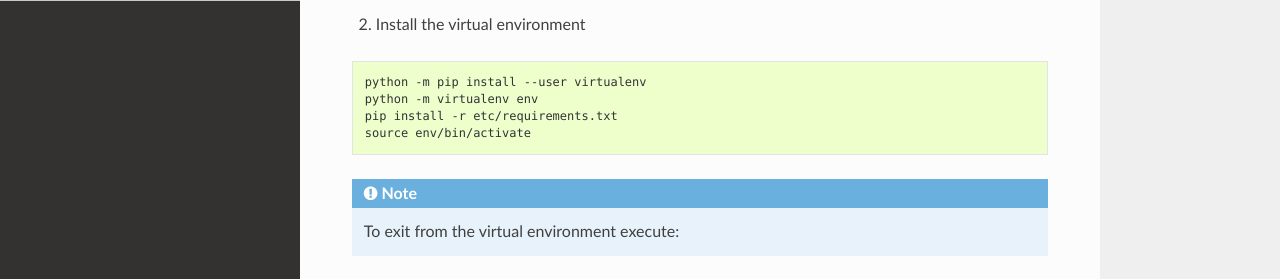
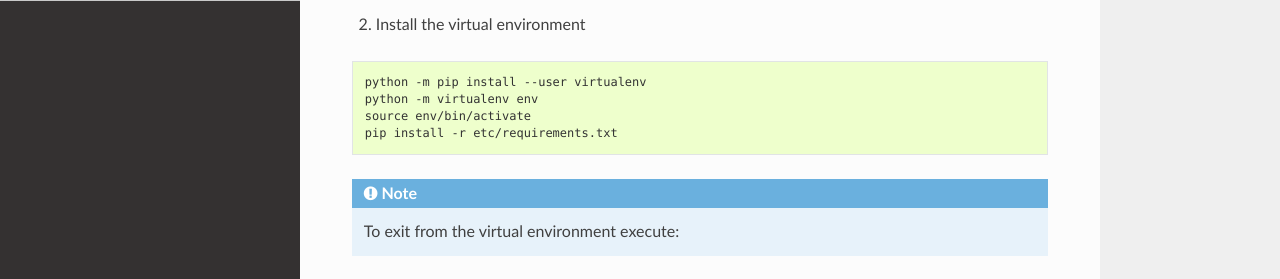
Before and after one commit to jadenisco/fdio-docs, a Sphinx documentation site: the page built from docs/sandbox/README.rst, in a window 1280 px wide and 1385 px high. Shown: the part 579-858 px from the top of the window. Built offline with Sphinx 7.4.7 and the Read the Docs theme 2.0.0, drawn with Linux system fonts in a browser that asks for light colours.

Commit message:
A little cleanup.

```diff
--- a/README.rst
+++ b/README.rst
@@ -29,8 +29,8 @@ For more information on how to use the Python virtual enviroment check out
 
    python -m pip install --user virtualenv
    python -m virtualenv env
+   source env/bin/activate
    pip install -r etc/requirements.txt
-   source env/bin/activate
 
 .. note::
 
--- a/docs/conf.py
+++ b/docs/conf.py
@@ -83,7 +83,7 @@ html_theme = 'sphinx_rtd_theme'
 
 # The name of an image file (relative to this directory) to place at the top
 # of the sidebar.
-html_logo = '_images/logo_fdio_header.png'
+html_logo = '_static/logo_fdio_header.png'
 
 # Theme options are theme-specific and customize the look and feel of a theme
 # further.  For a list of options available for each theme, see the
--- a/docs/sandbox/README.rst
+++ b/docs/sandbox/README.rst
@@ -29,8 +29,8 @@ For more information on how to use the Python virtual enviroment check out
 
    python -m pip install --user virtualenv
    python -m virtualenv env
+   source env/bin/activate
    pip install -r etc/requirements.txt
-   source env/bin/activate
 
 .. note::
 
```
Also changed, not shown: docs/_static/logo_fdio_header.png (renamed from docs/_images/logo_fdio_header.png).
